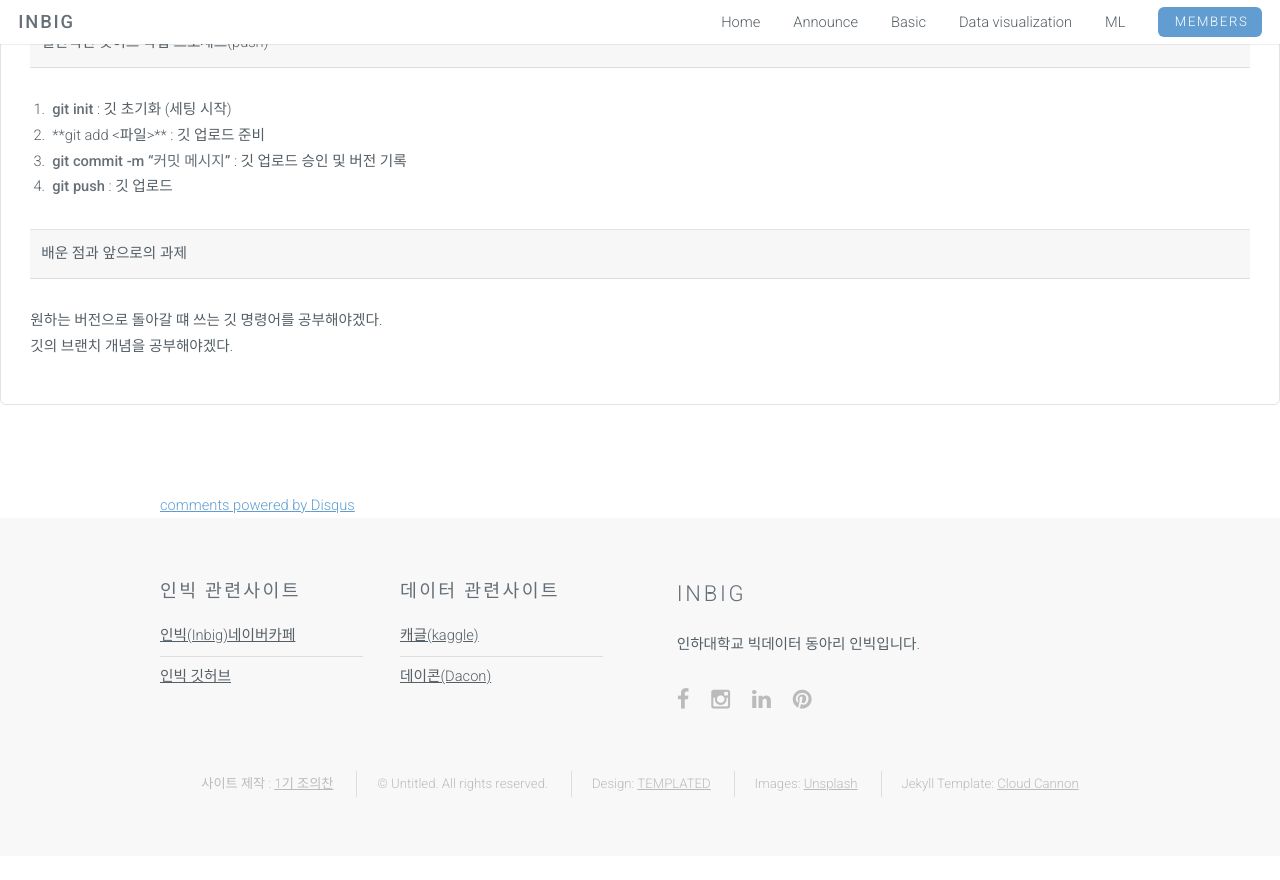
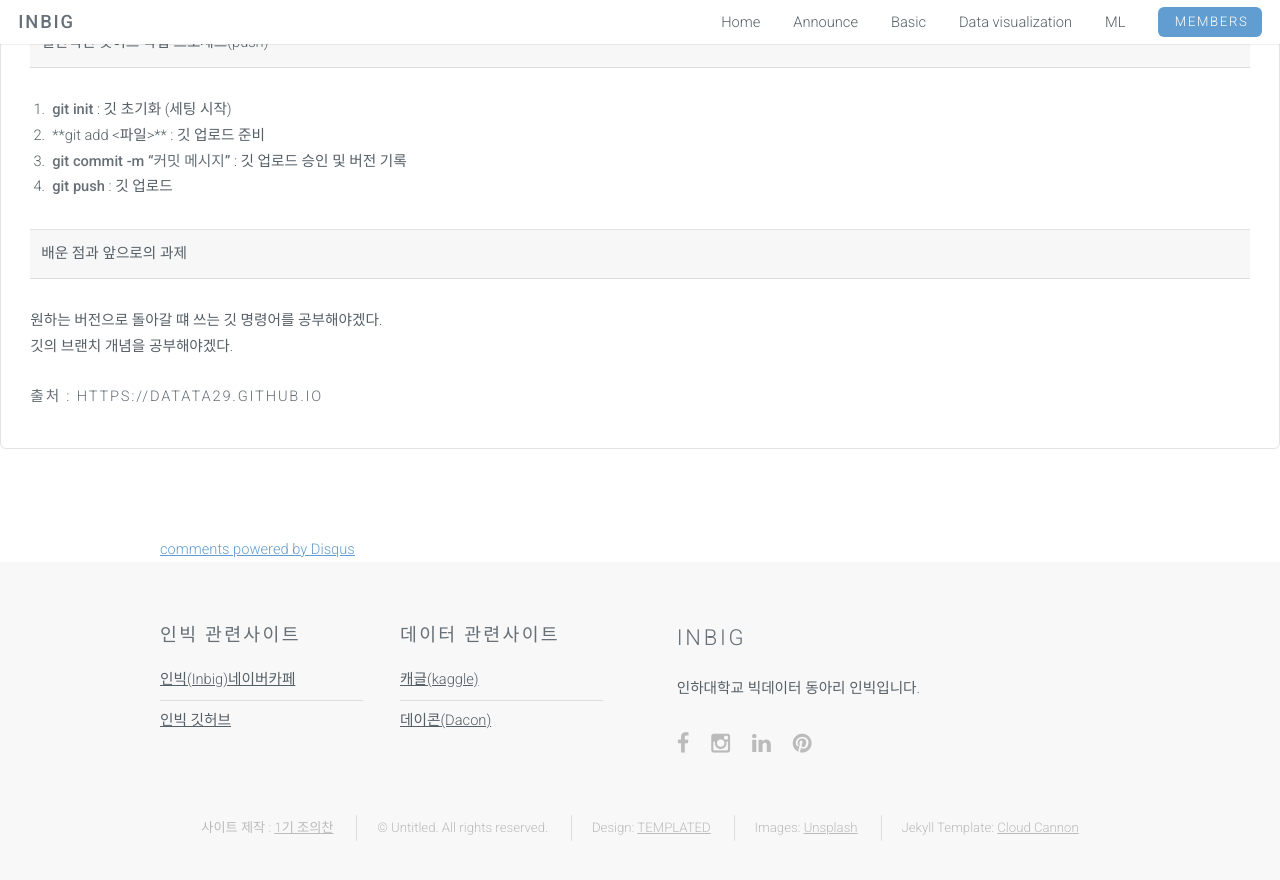
Before and after one commit to inbig/inbig.github.io, a Jekyll site: the page built from _posts/Basic/2020-08-14-d4.markdown, in a window 1280 px wide and 900 px high, scrolled down 3546 px. Shown: the top 880 px of the window. Built offline with Jekyll 4.4.1, drawn with Linux system fonts in a browser that asks for light colours; comment, search, counter and statistics services are not loaded; before the commit the page ends 4402 px from its top, so only the background shows below that.

Commit message:
whdmlcks

```diff
--- a/_posts/Basic/2020-08-14-d4.markdown
+++ b/_posts/Basic/2020-08-14-d4.markdown
@@ -90,3 +90,6 @@ author : 조의찬
 
 원하는 버전으로 돌아갈 떄 쓰는 깃 명령어를 공부해야겠다.<br>
 깃의 브랜치 개념을 공부해야겠다.
+
+
+# 출처 : https://datata29.github.io
```
